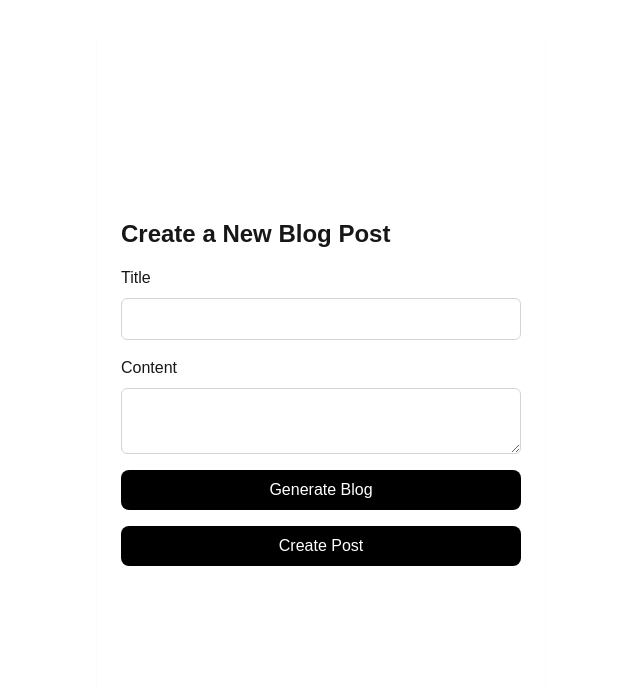
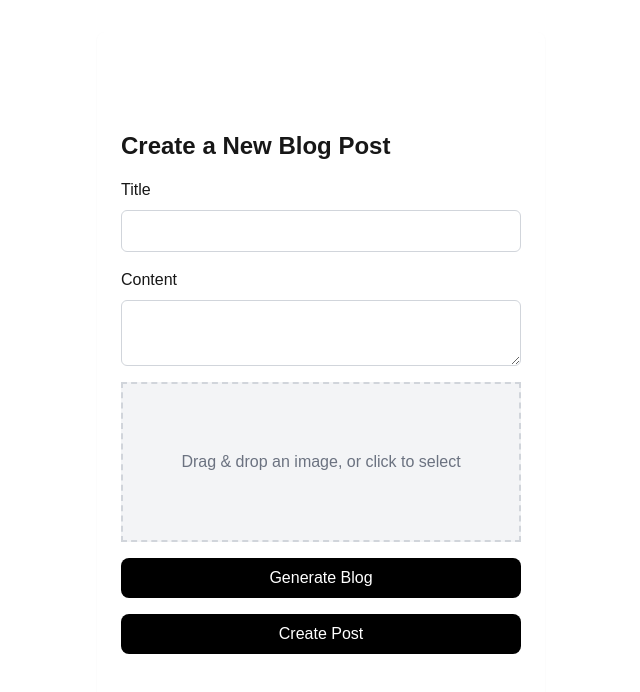
Before and after one commit to imkhateeb/blog-app-ai, a Next.js app: page /blogs/add in a window 1280 px wide. Shown: the top 692 px of the page, without its empty margins (319-959 px from the left). Built offline with nearby package versions, Linux system fonts and the light colour scheme.

Commit message:
thumbnail functionality added

```diff
--- a/app/api/posts/route.ts
+++ b/app/api/posts/route.ts
@@ -3,7 +3,8 @@ import { NextResponse } from "next/server";
 
 export async function POST(req: Request) {
   try {
-    const { title, content, author_id, published } = await req.json();
+    const { title, content, author_id, published, thumbnail } =
+      await req.json();
     if (!title || !content || !author_id) {
       return NextResponse.json(
         { error: "Title, content, and author_id are required" },
@@ -12,8 +13,8 @@ export async function POST(req: Request) {
     }
 
     const newPost = await query(
-      "INSERT INTO posts (title, content, author_id, published) VALUES ($1, $2, $3, $4) RETURNING *",
-      [title, content, author_id, published]
+      "INSERT INTO posts (title, content, author_id, published, thumbnail) VALUES ($1, $2, $3, $4, $5) RETURNING *",
+      [title, content, author_id, published, thumbnail]
     );
 
     return NextResponse.json(newPost[0]);
--- a/components/AddBlog.tsx
+++ b/components/AddBlog.tsx
@@ -5,6 +5,7 @@ import React, { useState } from "react";
 import axios from "axios";
 import toast from "react-hot-toast";
 import { useRouter } from "next/navigation";
+import ThumbnailUploader from "./ThumbnailUploader";
 
 const AddBlog = () => {
   const [title, setTitle] = useState("");
@@ -12,6 +13,7 @@ const AddBlog = () => {
   const [error, setError] = useState("");
   const [submitting, setSubmitting] = useState(false);
   const [generating, setGenerating] = useState(false);
+  const [thumbnailUrl, setThumbnailUrl] = useState<string | null>(null);
   const router = useRouter();
 
   const handleSubmit = async (e: React.FormEvent) => {
@@ -36,6 +38,7 @@ const AddBlog = () => {
           content,
           author_id,
           published: true,
+          thumbnail: thumbnailUrl,
         },
         {
           headers: {
@@ -77,6 +80,10 @@ const AddBlog = () => {
     }
   };
 
+  const handleThumbnailUpload = (url: string) => {
+    setThumbnailUrl(url);
+  };
+
   return (
     <div className="max-w-md mx-auto bg-white p-6 rounded-lg shadow-sm flex flex-col min-h-[90vh] justify-center w-full">
       <h2 className="text-2xl font-semibold mb-4">Create a New Blog Post</h2>
@@ -100,6 +107,7 @@ const AddBlog = () => {
             className="border border-gray-300 rounded-md p-2"
           />
         </div>
+        <ThumbnailUploader onUpload={handleThumbnailUpload} />
         <button
           disabled={generating}
           type="button"
--- /dev/null
+++ b/components/ThumbnailUploader.tsx
@@ -0,0 +1,92 @@
+"use client";
+
+import React, { useState, useCallback } from "react";
+import { useDropzone } from "react-dropzone";
+import axios from "axios";
+import toast from "react-hot-toast";
+import Image from "next/image";
+
+const ThumbnailUploader = ({
+  onUpload,
+}: {
+  onUpload: (url: string) => void;
+}) => {
+  const [preview, setPreview] = useState<string | null>(null);
+  const [uploading, setUploading] = useState(false);
+
+  const onDrop = useCallback(
+    async (acceptedFiles: File[]) => {
+      const file = acceptedFiles[0];
+      if (!file) return;
+
+      // Preview Image
+      const previewUrl = URL.createObjectURL(file);
+      setPreview(previewUrl);
+
+      setUploading(true);
+      try {
+        const formData = new FormData();
+        formData.append("file", file);
+
+        const response = await axios.post("/api/upload", formData, {
+          headers: { "Content-Type": "multipart/form-data" },
+        });
+
+        const imageUrl = (response.data as { url: string }).url;
+        onUpload(imageUrl);
+        toast.success("Thumbnail uploaded successfully!");
+      } catch (error) {
+        console.error("Upload failed:", error);
+        toast.error("Upload failed. Try again.");
+      } finally {
+        setUploading(false);
+      }
+    },
+    [onUpload]
+  );
+
+  const { getRootProps, getInputProps, isDragActive } = useDropzone({
+    onDrop,
+    accept: { "image/*": [] },
+    maxFiles: 1,
+  });
+
+  return (
+    <div className="flex flex-col items-center gap-4">
+      <div
+        {...getRootProps()}
+        className={`border-2 border-dashed p-6 w-full h-40 flex flex-col items-center justify-center
+        ${
+          isDragActive
+            ? "border-blue-500 bg-blue-50"
+            : "border-gray-300 bg-gray-100"
+        }`}
+      >
+        <input {...getInputProps()} />
+        {uploading ? (
+          <p className="text-gray-500">Uploading...</p>
+        ) : isDragActive ? (
+          <p className="text-blue-500">Drop the file here...</p>
+        ) : (
+          <p className="text-gray-500">
+            Drag & drop an image, or click to select
+          </p>
+        )}
+      </div>
+
+      {preview && (
+        <div className="relative w-full h-40 border rounded-md overflow-hidden">
+          <Image
+            src={preview}
+            alt="Preview"
+            layout="fill"
+            objectFit="cover"
+            className="rounded-md"
+          />
+        </div>
+      )}
+    </div>
+  );
+};
+
+export default ThumbnailUploader;
--- a/package.json
+++ b/package.json
@@ -26,6 +26,7 @@
     "pg": "^8.13.3",
     "react": "^19.0.0",
     "react-dom": "^19.0.0",
+    "react-dropzone": "^14.3.5",
     "react-hook-form": "^7.54.2",
     "react-hot-toast": "^2.5.2",
     "zod": "^3.24.2"
--- a/types/index.ts
+++ b/types/index.ts
@@ -18,6 +18,7 @@ export type Post = {
   published: boolean;
   created_at: string;
   updated_at: string;
+  thumbnail: string;
 };
 
 export type Comment = {
```
Also changed, not shown: 1 other file (tests, documents, lock files or other folders).
